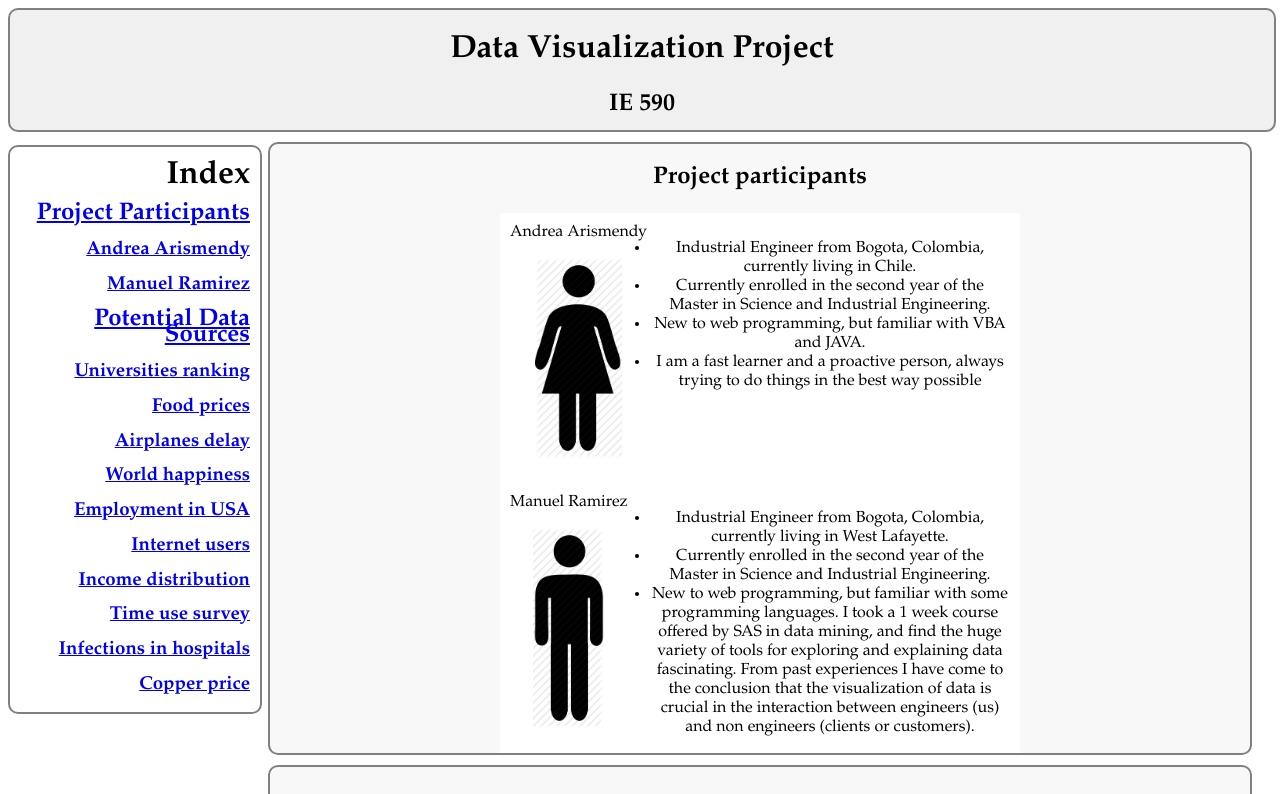
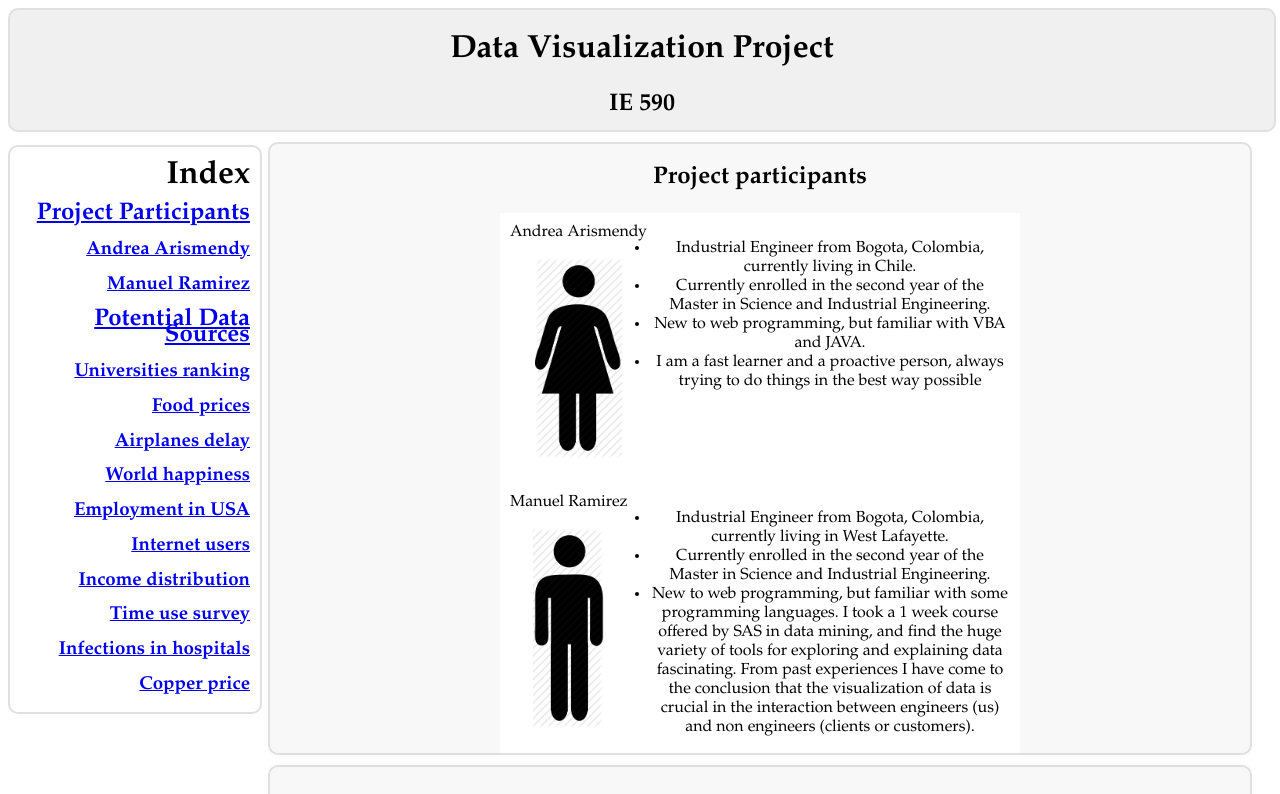
Before and after one commit to acarismendy/Project_1, a plain HTML site: page index.html in a window 1280 px wide. Shown: the top 794 px of the page. Drawn offline with nearby package versions, Linux system fonts and the light colour scheme.

Commit message:
Update stylesheet.css

```diff
--- a/stylesheets/stylesheet.css
+++ b/stylesheets/stylesheet.css
@@ -8,7 +8,7 @@
 	width: 100%;
 	text-align:center;
 	background-color: #F0F0F0 ;
-	border:2px solid grey;
+	border:2px solid #E0E0E0;
 	border-radius: 10px;
 }
 #myIndex{
@@ -20,7 +20,7 @@
 	width: 240px;
 	padding-right: 10px;
 	float:left;
-	border:2px solid grey;
+	border:2px solid #E0E0E0;
 	border-radius: 10px;
 }
 #myBody{
@@ -32,7 +32,7 @@
 	margin: 10px;
 	text-align:center;
 	background-color: #F8F8F8 ;
-	border:2px solid grey;
+	border:2px solid #E0E0E0;
 	border-radius: 10px;
 
 }
@@ -57,7 +57,7 @@
 	margin:10px;
 	background-color: #F8F8F8 ;
 	padding:10px;
-	border:2px solid grey;
+	border:2px solid #E0E0E0;
 	border-radius: 10px;
 }
 table, th,td,tr{
```
